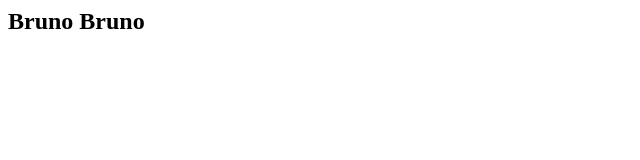
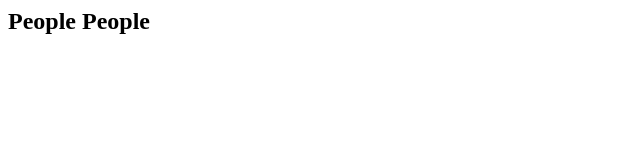
Before and after one commit to galgal971/Docker-Project, a plain HTML site: page index.html in a window 1280 px wide. Shown: the full height of the page, 0-640 px from the left. Drawn offline with Linux system fonts and the light colour scheme.

Commit message:
testing automation

```diff
--- a/index.html
+++ b/index.html
@@ -1,5 +1,5 @@
 <html>
 	<body>
-		<h2>Bruno Bruno</h2>
+		<h2>People People</h2>
 	</body>
 </html>
```
